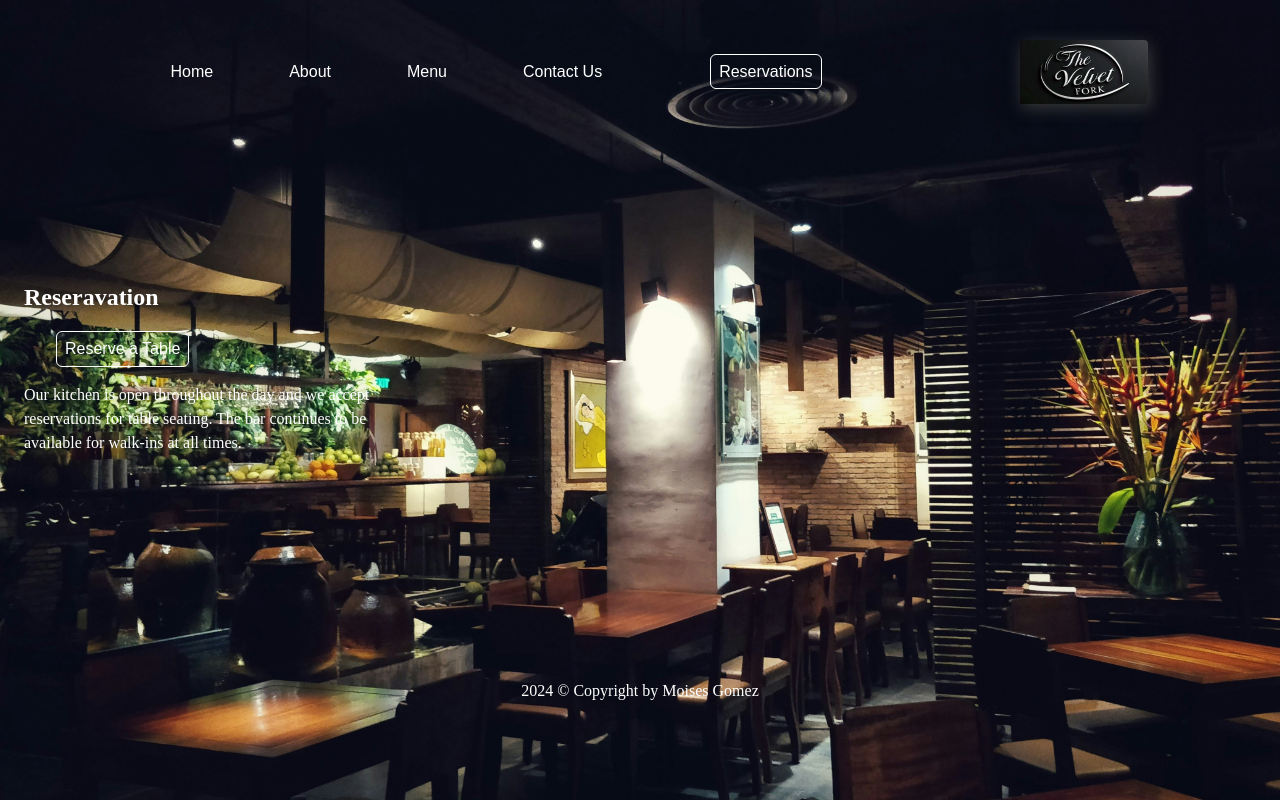
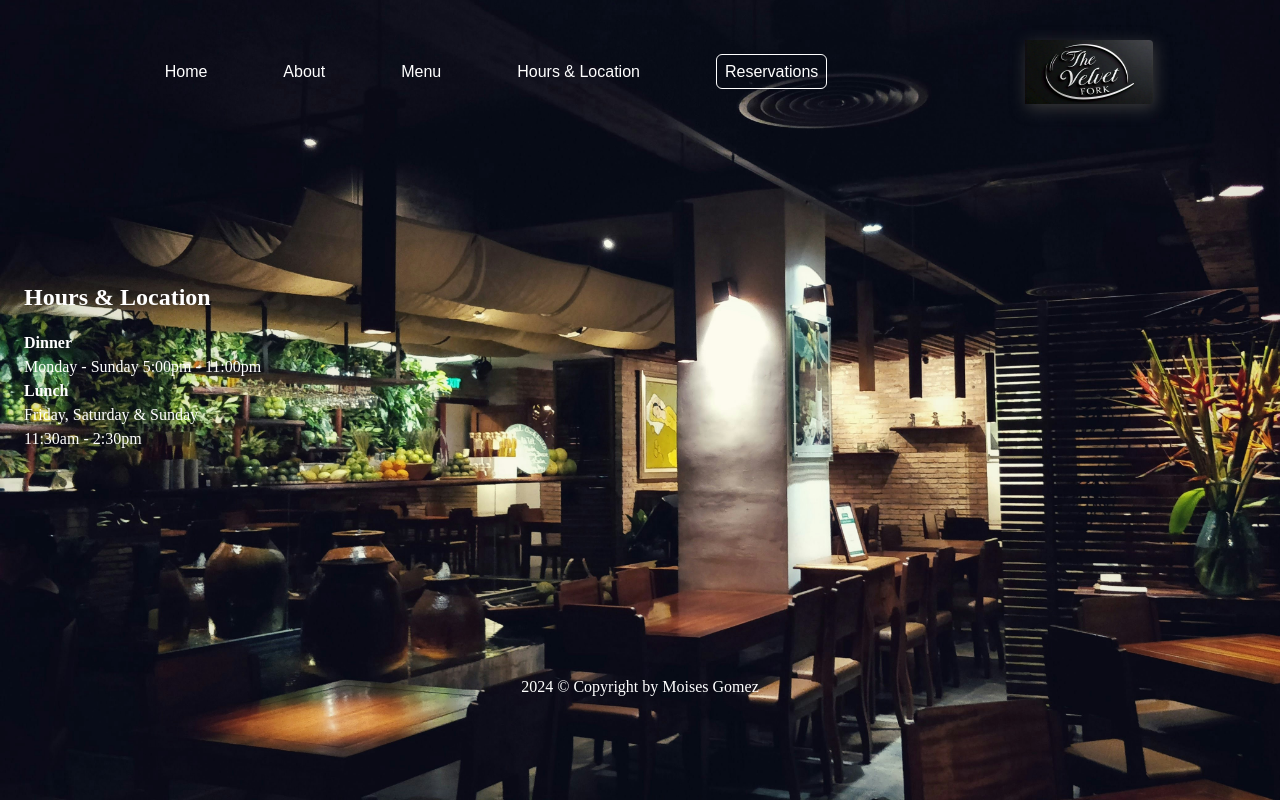
Before and after one commit to moisesg526/restaurant, a website built with webpack: page src/index.html in a window 1280 px wide. Both pictures are taken after a click on the button "Menu". Built offline with nearby package versions, Linux system fonts and the light colour scheme.

Commit message:
Added content to hours.js file and exported it to index.js

```diff
--- a/src/home.js
+++ b/src/home.js
@@ -0,0 +1,29 @@
+import Dish from "./dish.jpg";
+import DarkMeal from "./dark-meal.jpg";
+
+export default function home() {
+  const div = document.createElement("div");
+  div.setAttribute("id", "info");
+
+  const h1 = document.createElement("h1");
+  h1.textContent = "The Velvet Fork";
+  div.appendChild(h1);
+
+  const p = document.createElement("p");
+  p.textContent =
+    "Welcome to The Velvet Fork, where the ambiance is as rich as the flavors. Indulge in a culinary experience like no other, surrounded by warm, ambient lighting and elegant décor that sets the stage for unforgettable moments. Whether you're savoring a romantic dinner or enjoying a night out with friends, our carefully crafted dishes and sophisticated atmosphere promise to leave you wanting more. Discover the perfect blend of luxury and comfort at The Velvet Fork.";
+  div.appendChild(p);
+
+  const imageDiv = document.createElement("div");
+  imageDiv.setAttribute("id", "imgDiv");
+  content.appendChild(imageDiv);
+
+  const dish = new Image();
+  const darkMeal = new Image();
+  dish.src = Dish;
+  darkMeal.src = DarkMeal;
+  imageDiv.appendChild(darkMeal);
+  imageDiv.appendChild(dish);
+
+  return div;
+}
--- /dev/null
+++ b/src/hours.js
@@ -0,0 +1,14 @@
+export default function hours() {
+  let div = document.createElement("div");
+  let h2 = document.createElement("h2");
+
+  h2.textContent = "Hours & Location";
+  div.appendChild(h2);
+
+  let p = document.createElement("p");
+  p.innerHTML =
+    "<b>Dinner</b><br>Monday - Sunday 5:00pm - 11:00pm<br><b>Lunch</b><br>Friday, Saturday & Sunday<br>11:30am - 2:30pm";
+  div.appendChild(p);
+
+  return div;
+}
--- a/src/index.html
+++ b/src/index.html
@@ -15,7 +15,7 @@
         <button>Home</button>
         <button>About</button>
         <button>Menu</button>
-        <button>Contact Us</button>
+        <button>Hours & Location</button>
         <button><span id="reservation">Reservations</span></button>
       </nav>
     </header>
--- a/src/index.js
+++ b/src/index.js
@@ -1,10 +1,9 @@
 import _ from "lodash";
-import Dish from "./dish.jpg";
-import DarkMeal from "./dark-meal.jpg";
 import TheVelvetFork from "./the-velvet-fork.jpg";
+import home from "./home";
 import about from "./about";
 import menu from "./menu";
-import contact from "./contact";
+import hours from "./hours";
 import reservations from "./reservations";
 import "./style.css";
 
@@ -18,33 +17,9 @@ function component() {
   logo.src = TheVelvetFork;
   nav.appendChild(logo);
 
-  const div = document.createElement("div");
-  div.setAttribute("id", "info");
-  content.appendChild(div);
-
-  const h1 = document.createElement("h1");
-  h1.textContent = "The Velvet Fork";
-  div.appendChild(h1);
-
-  const p = document.createElement("p");
-  p.textContent =
-    "Welcome to The Velvet Fork, where the ambiance is as rich as the flavors. Indulge in a culinary experience like no other, surrounded by warm, ambient lighting and elegant décor that sets the stage for unforgettable moments. Whether you're savoring a romantic dinner or enjoying a night out with friends, our carefully crafted dishes and sophisticated atmosphere promise to leave you wanting more. Discover the perfect blend of luxury and comfort at The Velvet Fork.";
-  div.appendChild(p);
-
-  const imageDiv = document.createElement("div");
-  imageDiv.setAttribute("id", "imgDiv");
-  content.appendChild(imageDiv);
-
-  const dish = new Image();
-  const darkMeal = new Image();
-  dish.src = Dish;
-  darkMeal.src = DarkMeal;
-  imageDiv.appendChild(darkMeal);
-  imageDiv.appendChild(dish);
-
   nav.onclick = function () {
     content.innerHTML = "";
-    content.appendChild(reservations());
+    content.appendChild(hours());
   };
 
   const footer = document.createElement("footer");
--- a/src/style.css
+++ b/src/style.css
@@ -37,7 +37,6 @@ button {
   border: solid 1px #fff;
   padding: 0.5rem;
   border-radius: 6px;
-  margin-left: 2rem;
 }
 
 #reservation:active {
```
Also changed, not shown: dist/index.html, src/contact.js (deleted), 1 other file.
